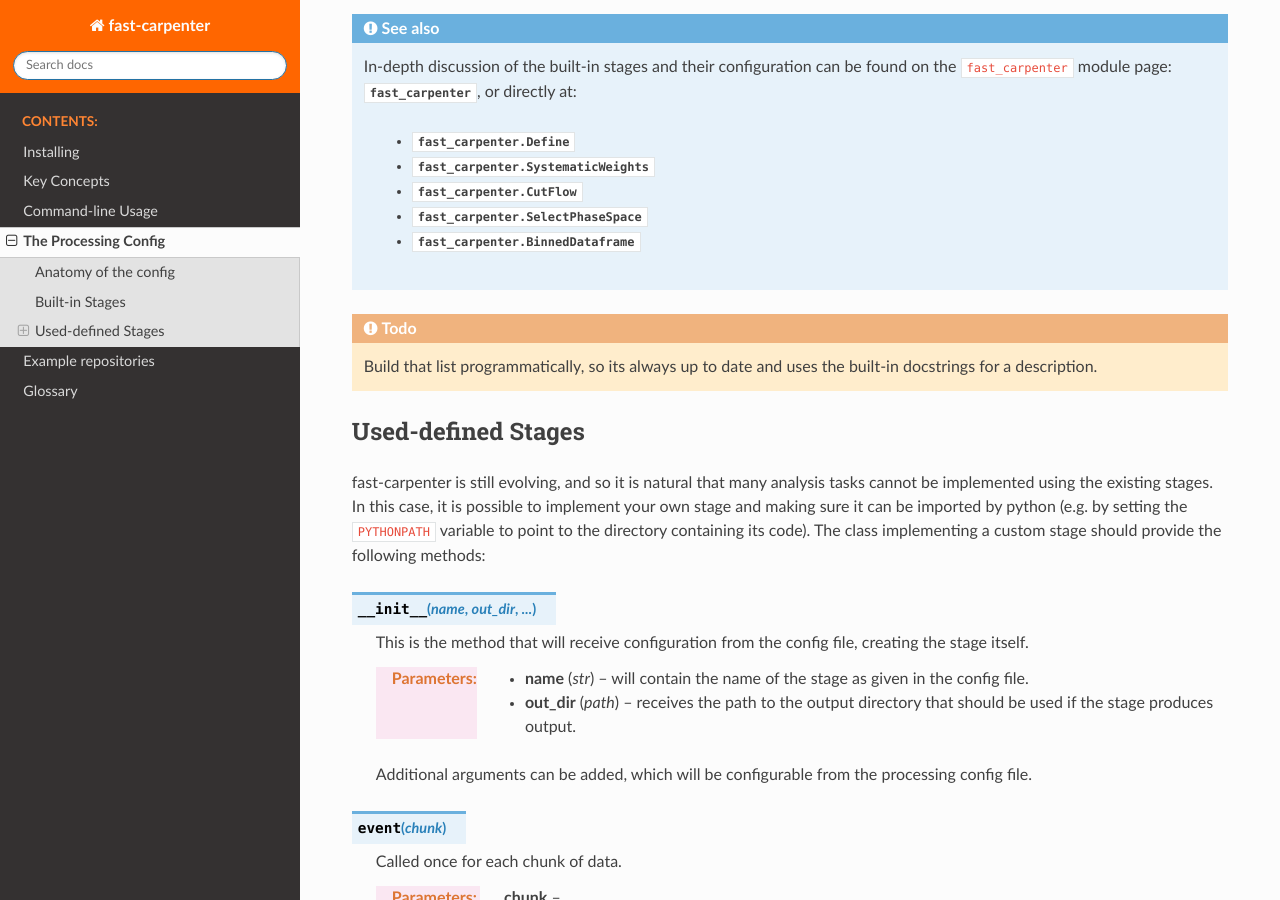
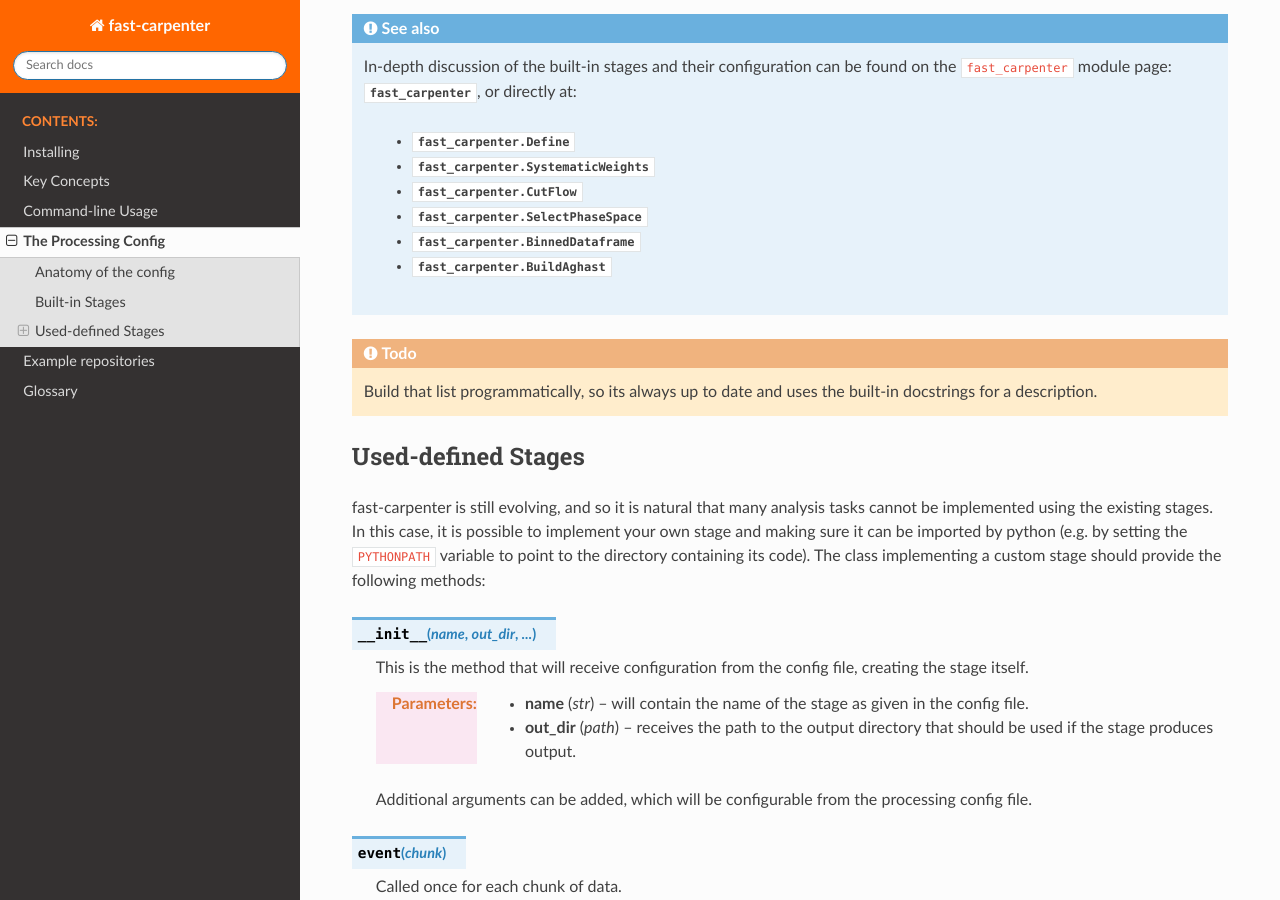
Before and after one commit to FAST-HEP/fast-carpenter, a Sphinx documentation site: the page built from docs/processing_config.rst, in a window 1280 px wide and 900 px high, scrolled down 1959 px. Built offline with Sphinx 7.4.7 and the Read the Docs theme 2.0.0, drawn with Linux system fonts in a browser that asks for light colours.

Commit message:
Add BuildAghast to docs for known stages

```diff
--- a/docs/processing_config.rst
+++ b/docs/processing_config.rst
@@ -65,6 +65,7 @@ All the built-in stages of ``fast_carpenter`` are available directly from the ``
       * :py:class:`fast_carpenter.CutFlow`
       * :py:class:`fast_carpenter.SelectPhaseSpace`
       * :py:class:`fast_carpenter.BinnedDataframe`
+      * :py:class:`fast_carpenter.BuildAghast`
 
 .. todo::
    Build that list programmatically, so its always up to date and uses the built-in docstrings for a description.
```
